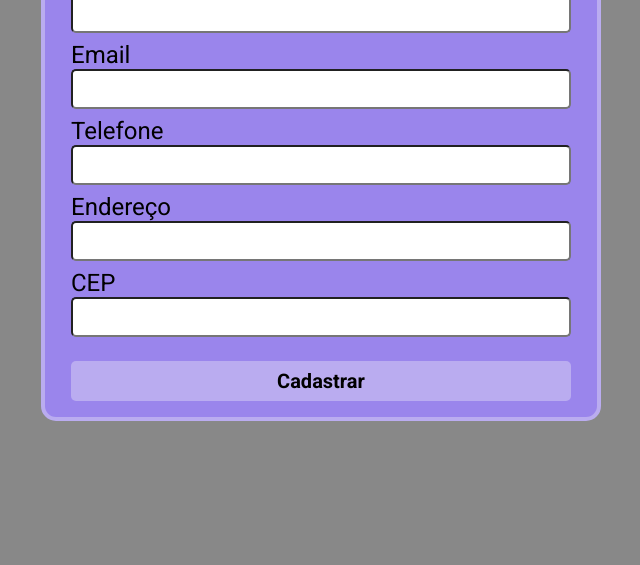
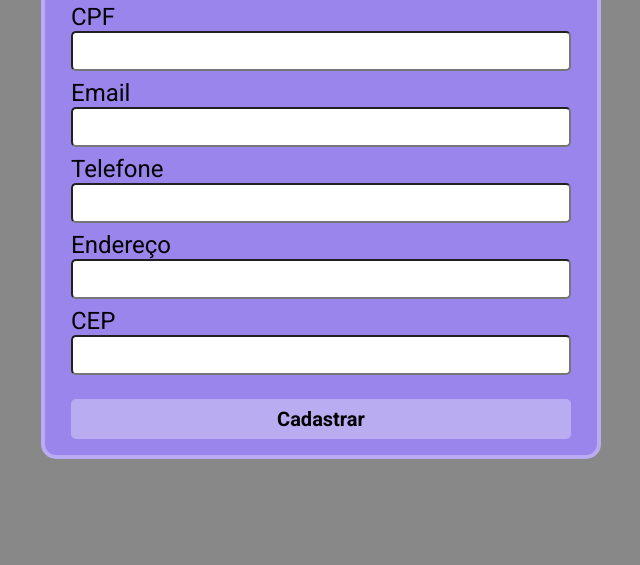
Before and after one commit to brunocoitinho/ebac-fullstack, a plain HTML site: page modulo10-plugins-jquery/projeto-final/index.html in a window 1280 px wide. Shown: the part 235-800 px from the top of the page, without its empty margins (319-959 px from the left). Drawn offline with nearby package versions, Linux system fonts and the light colour scheme.

Commit message:
Fix: incluído campo cpf no projeto final do módulo 10

```diff
--- a/modulo10-plugins-jquery/projeto-final/index.html
+++ b/modulo10-plugins-jquery/projeto-final/index.html
@@ -18,6 +18,7 @@
         <form action="">
             <h1>Formulário de Cadastro</h1>
             <div><label for="inputNome"></label>Nome<input type="text" name="inputNome" id="inputNome"></div>
+            <div><label for="inputCpf"></label>CPF<input type="text" name="inputCpf" id="inputCpf"></div>
             <div><label for="inputEmail"></label>Email<input type="email" name="inputEmail" id="inputEmail"></div>
             <div><label for="inputTel"></label>Telefone<input type="tel" name="inputTel" id="inputTel"></div>
             <div><label for="inputEndereco"></label>Endereço<input type="text" name="inputEndereco" id="inputEndereco"></div>
--- a/modulo10-plugins-jquery/projeto-final/js/main.js
+++ b/modulo10-plugins-jquery/projeto-final/js/main.js
@@ -9,12 +9,16 @@ $(document).ready(function () {
         },
     };
 
+    $("#inputCpf").mask("000.000.000-00");
     $("#inputTel").mask("(00) 0000-0000  0", options);
     $("#inputCep").mask("00000-000");
 
     $("form").validate({
         rules: {
             inputNome: {
+                required: true,
+            },
+            inputCpf: {
                 required: true,
             },
             inputEmail: {
@@ -30,6 +34,7 @@ $(document).ready(function () {
             inputCep: {
                 required: true,
             },
+
         },
     });
 });
```
